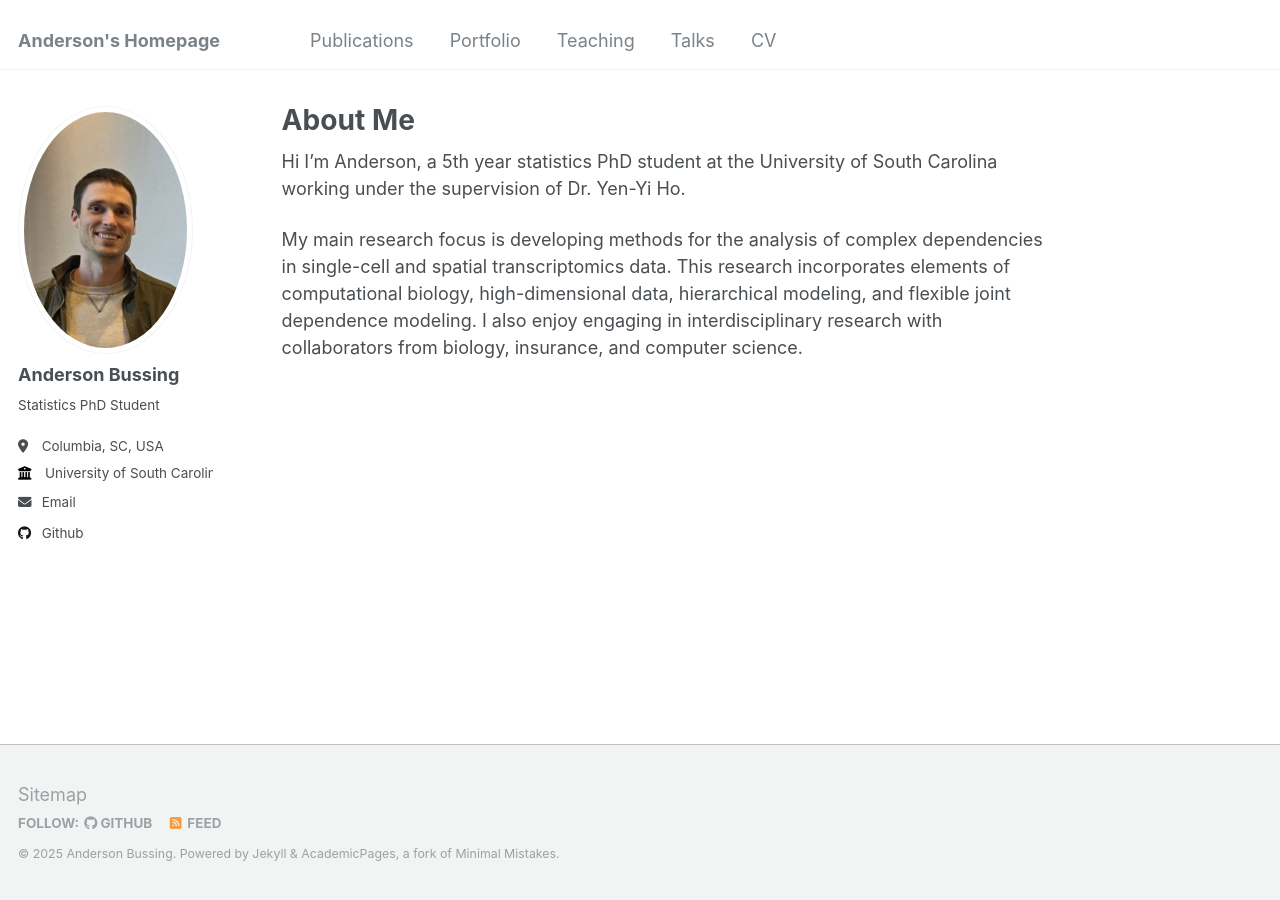
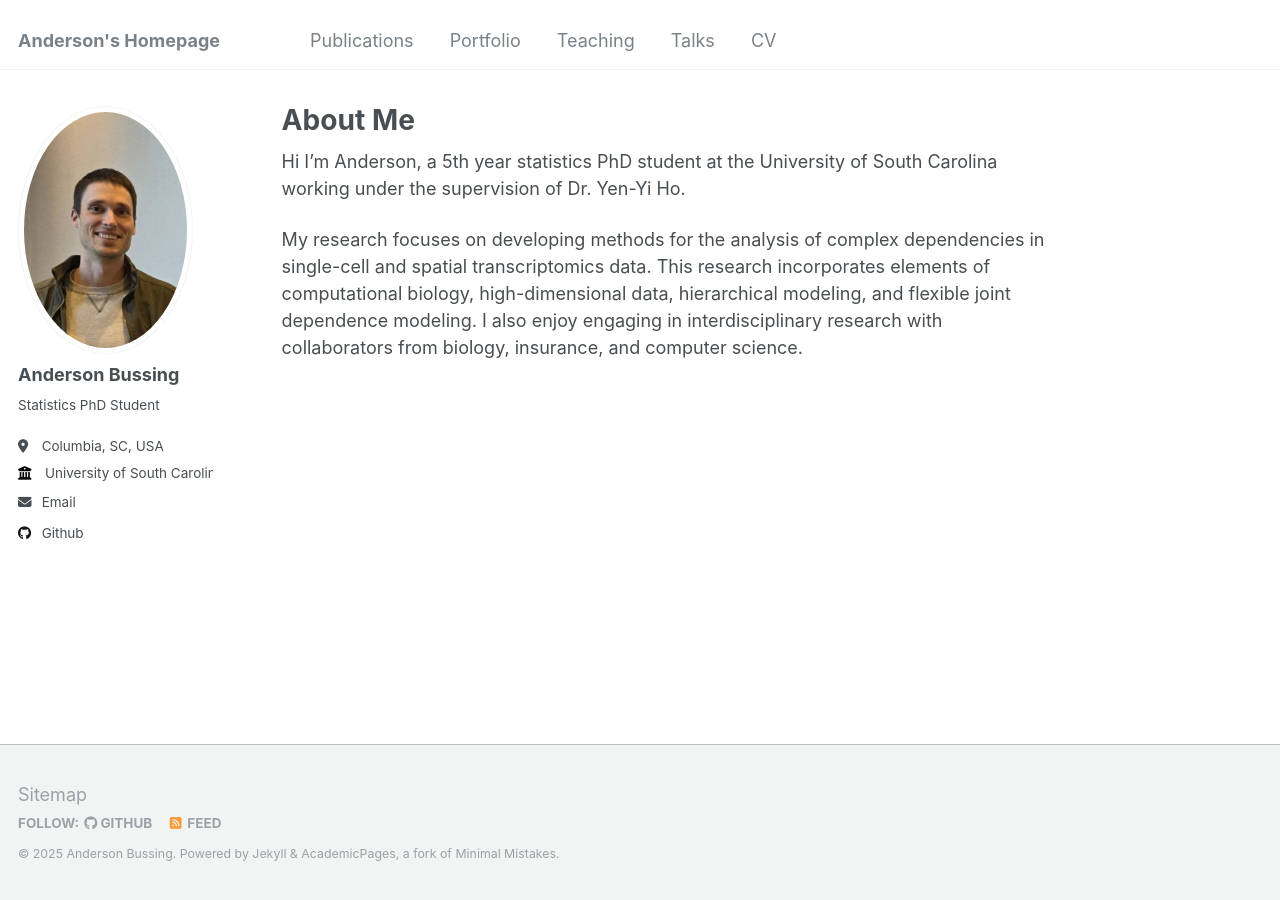
Before and after one commit to abussing/abussing.github.io, a Jekyll site: the page built from _pages/about.md, in a window 1280 px wide. Built offline with Jekyll 4.4.1, drawn with Linux system fonts in a browser that asks for light colours.

Commit message:
Update about.md

```diff
--- a/_pages/about.md
+++ b/_pages/about.md
@@ -9,4 +9,4 @@ redirect_from:
 
 Hi I'm Anderson, a 5th year statistics PhD student at the University of South Carolina working under the supervision of Dr. Yen-Yi Ho.
 
-My main research focus is developing methods for the analysis of complex dependencies in single-cell and spatial transcriptomics data. This research incorporates elements of computational biology, high-dimensional data, hierarchical modeling, and flexible joint dependence modeling. I also enjoy engaging in interdisciplinary research with collaborators from biology, insurance, and computer science.
+My research focuses on developing methods for the analysis of complex dependencies in single-cell and spatial transcriptomics data. This research incorporates elements of computational biology, high-dimensional data, hierarchical modeling, and flexible joint dependence modeling. I also enjoy engaging in interdisciplinary research with collaborators from biology, insurance, and computer science.
```
